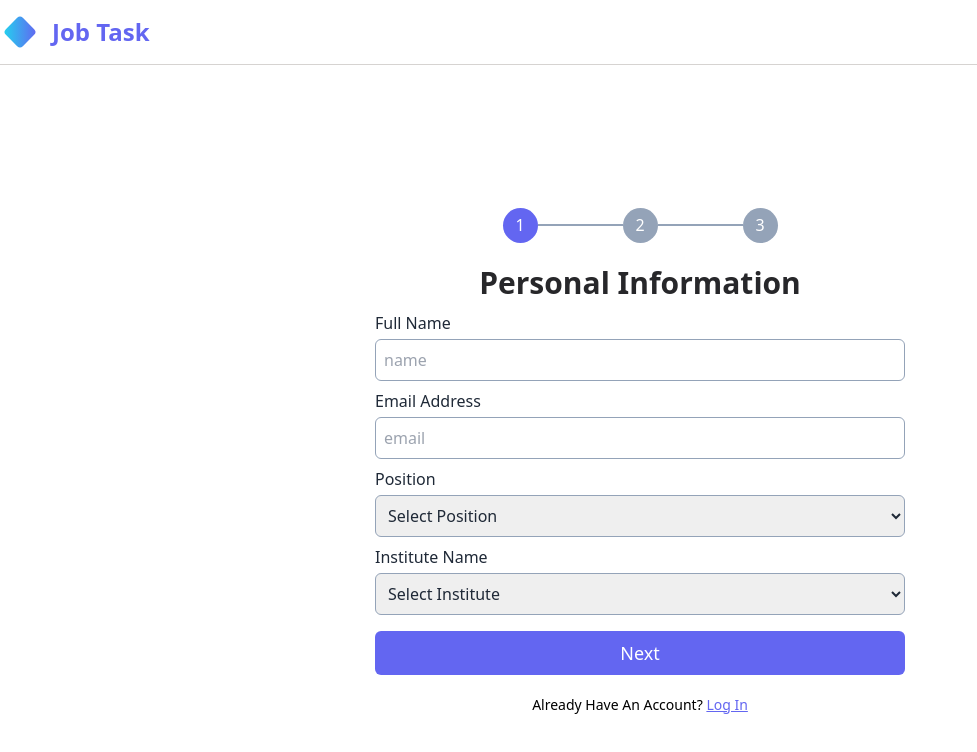
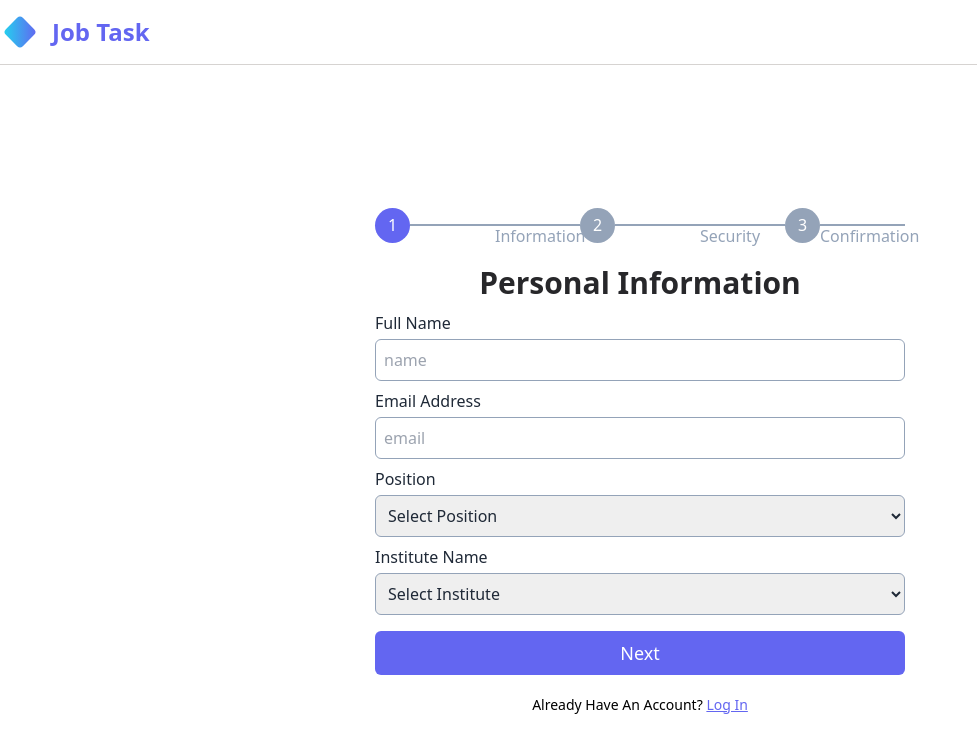
Before and after one commit to Ashik465/Leafy-indoor-plant-website, a React (Vite) app: page /signup in a window 1280 px wide. Shown: the top 752 px of the page, without its empty margins (0-977 px from the left). Built offline with nearby package versions, Linux system fonts and the light colour scheme.

Commit message:
sign-up-page half-done

```diff
--- a/src/Pages/signup/SignUp.jsx
+++ b/src/Pages/signup/SignUp.jsx
@@ -4,6 +4,8 @@ import { Link } from 'react-router-dom';
 import { ToastContainer, toast } from 'react-toastify';
 import 'react-toastify/dist/ReactToastify.css';
 import logo from '../../assets/picture/signuplogo.png'
+import { GiConfirmed } from "react-icons/gi";
+
 
 const SignUp = () => {
 
@@ -56,6 +58,7 @@ const SignUp = () => {
     }
 
     const isActiveStep = (step) => formNo === step || formNo === step + 1;
+    const info = ['Information','Security','Confirmation']
     return (
         <>
             <div className="w-screen h-screen bg-white flex justify-center items-center">
@@ -66,10 +69,13 @@ const SignUp = () => {
             // eslint-disable-next-line react/jsx-no-undef
             formArray.map((v, i) => <React.Fragment key={i}>
             <div  className={`w-[35px] my-3 text-white rounded-full ${formNo - 1 === i || formNo - 1 === i + 1 || formNo === formArray.length ? 'bg-indigo-500' : 'bg-slate-400'} h-[35px] flex justify-center items-center`}>
-              {v}
+              { formNo - 1 === i + 1 || formNo === formArray.length ? <GiConfirmed ></GiConfirmed> : v}
             </div>
               {
                 i !== formArray.length - 1 && <div className={`w-[85px] h-[2px] ${formNo === i + 2 || formNo === formArray.length ? 'bg-indigo-500' : 'bg-slate-400'}`}></div>
+              }
+              {
+                 <div className={`w-[85px] h-[2px] hidden md:block ${formNo === i + 2 || formNo === formArray.length ? 'bg-indigo-500' : 'bg-slate-400'} ${formNo === i + 2 || formNo === formArray.length ? 'text-indigo-500' : 'text-slate-400'}`}  >{info[i]}</div>
               }
             </React.Fragment>)
           }
```
Also changed, not shown: src/assets/picture/tick.png (added).
